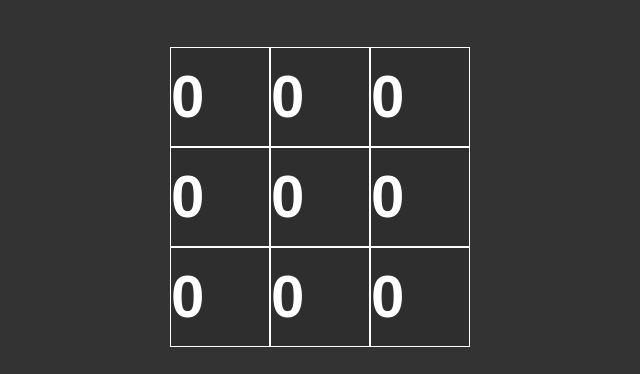
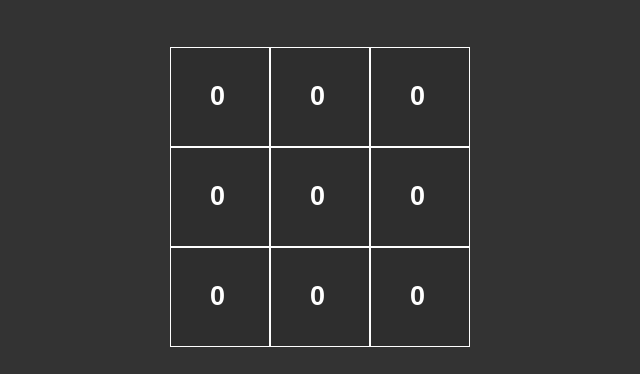
Before and after one commit to lucasnatanmelo/Determinate-de-Matriz, a plain HTML site: page index.html in a window 1280 px wide. Shown: the part 158-532 px from the top of the page, without its empty margins (320-960 px from the left). Drawn offline with Linux system fonts and the light colour scheme.

Commit message:
fixed input number style

```diff
--- a/style.css
+++ b/style.css
@@ -30,13 +30,15 @@ h1 {
     height: 100px;
     display: flex;
     justify-content: center;
+    text-align: center;
     align-items: center;
-    font-size: 60px;
+    font-size: 27px;
     font-weight: bold;
     cursor: pointer;
     border: 1px solid #FFF;
     background-color: rgba(0, 0, 0, 0.1);
     color: #FFF;
+    padding-left: 10px;
 }
 
 input:hover {
```
